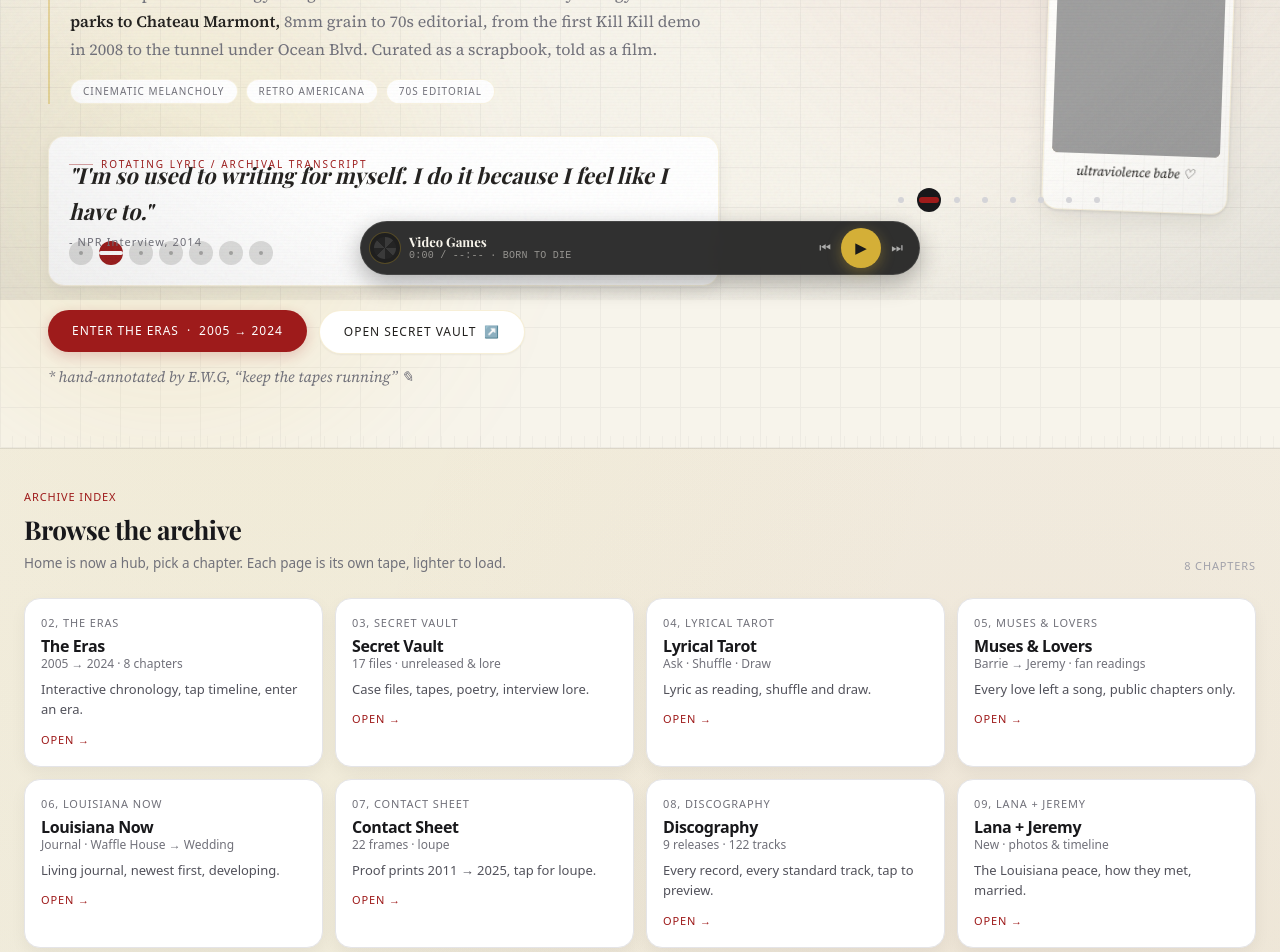
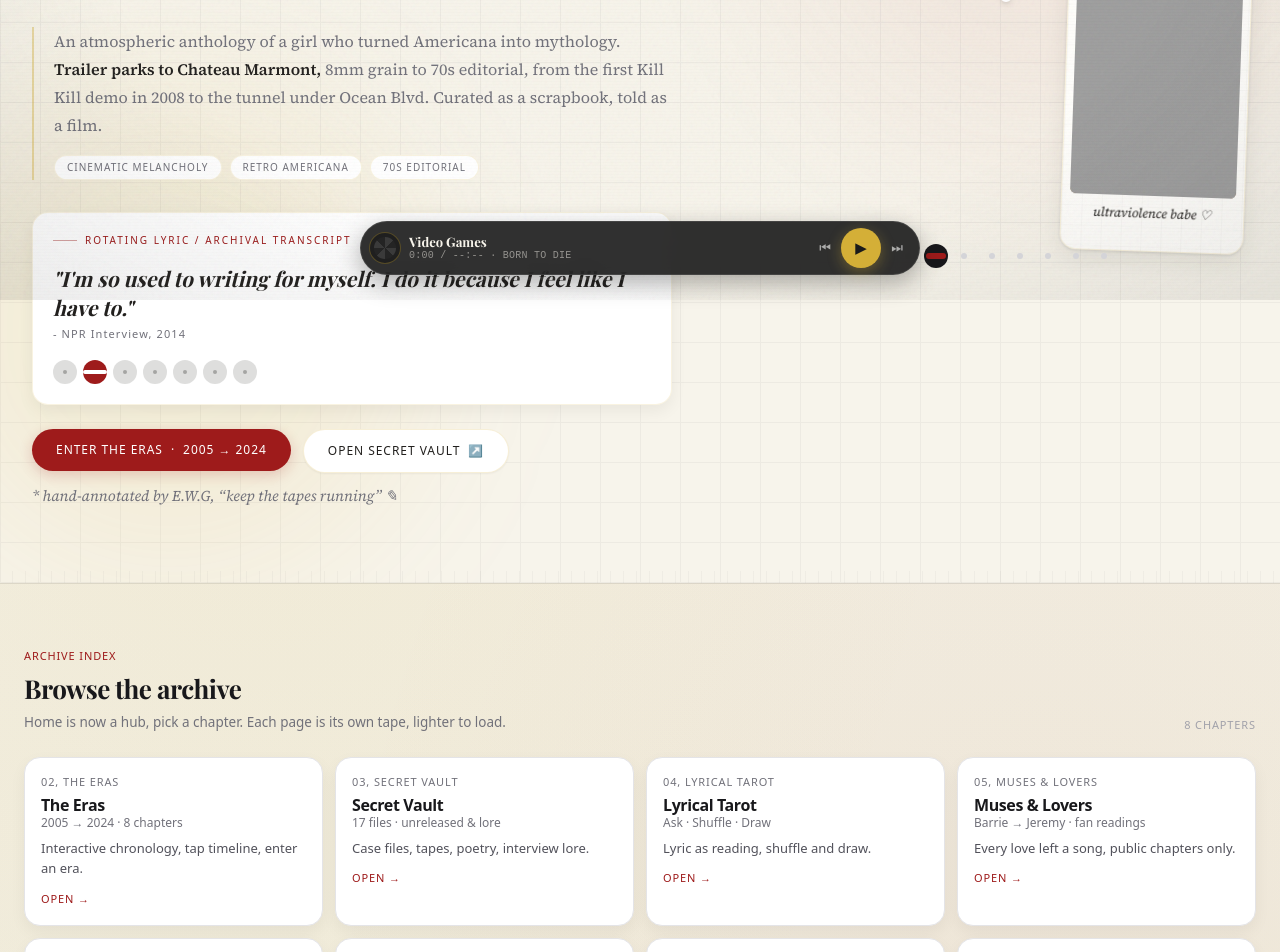
Before and after one commit to itswill00/lizzygrant, a React (Vite) app: page / in a window 1280 px wide. Shown: the part 500-1452 px from the top of the page. Built offline with nearby package versions, Linux system fonts and the light colour scheme; grey boxes are pictures that could not be loaded; a web font is replaced by a local one.

Commit message:
fix(layout): unify 1400px container, refine hero collage and desktop rhythm

```diff
--- a/src/App.jsx
+++ b/src/App.jsx
@@ -40,7 +40,7 @@ function Hub({ onNavigate }) {
     { href: '/jeremy', k: '09', label: 'Lana + Jeremy', sub: 'New · photos & timeline', desc: 'The Louisiana peace, how they met, married.' },
   ];
   return (
-    <section className="mx-auto max-w-[1400px] px-3 py-8 sm:px-4 md:px-6 md:py-10">
+    <section className="mx-auto max-w-[1400px] px-4 py-10 sm:px-6 sm:py-12 md:py-16">
       <div className="mb-6 flex items-end justify-between gap-3">
         <div>
           <div className="font-sans text-[11px] font-medium tracking-[0.08em] text-cherry">ARCHIVE INDEX</div>
@@ -141,7 +141,7 @@ export default function App() {
         <Suspense fallback={null}><DustCanvas /></Suspense>
         <ScrollProgress />
         <Navbar darkMode={darkMode} setDarkMode={setDarkMode} onNavigate={navigate} />
-        <div className="h-[56px] md:h-[64px] lg:h-[92px]" aria-hidden />
+        <div className="h-[82px] sm:h-[84px] md:h-[96px] lg:h-[124px]" aria-hidden />
         <main id="main">{renderRoute()}</main>
         <Footer />
         <AudioPlayer isPlaying={isPlaying} setIsPlaying={setIsPlaying} currentTrack={currentTrack} setCurrentTrack={setCurrentTrack} />
--- a/src/components/Discography.jsx
+++ b/src/components/Discography.jsx
@@ -10,7 +10,7 @@ export default function Discography({ setCurrentTrack, setIsPlaying }) {
   const totalSingles = discography.reduce((n, a) => n + a.tracks.filter((t) => t.s).length, 0);
 
   return (
-    <section id="discography" className="relative mx-auto max-w-[1400px] overflow-x-hidden px-3 py-8 sm:px-4 sm:py-12 md:px-6 md:py-16">
+    <section id="discography" className="relative mx-auto max-w-[1400px] overflow-x-hidden px-4 py-10 sm:px-6 sm:py-12 md:py-16">
       <div className="mb-6 sm:mb-8">
         <div className="font-sans text-[10px] tracking-[0.2em] text-cherry sm:text-[11px] sm:tracking-[0.08em]">08 · COMPLETE DISCOGRAPHY</div>
         <h2 className="mt-1.5 font-display text-[26px] font-bold leading-none tracking-[-0.02em] text-espresso dark:text-parchment sm:mt-2 sm:text-[34px] md:text-[48px]">
@@ -23,7 +23,7 @@ export default function Discography({ setCurrentTrack, setIsPlaying }) {
         </p>
       </div>
 
-      <div className="mx-auto flex max-w-[900px] flex-col gap-2.5 sm:gap-3">
+      <div className="mx-auto flex max-w-[1040px] flex-col gap-2.5 sm:gap-3">
         {discography.map((album, ai) => {
           const open = openId === album.id;
           return (
@@ -112,7 +112,7 @@ export default function Discography({ setCurrentTrack, setIsPlaying }) {
         })}
       </div>
 
-      <p className="mx-auto mt-6 max-w-[900px] text-center font-sans text-[10px] tracking-[0.14em] text-zinc-500/60">
+      <p className="mx-auto mt-6 max-w-[1040px] text-center font-sans text-[10px] tracking-[0.14em] text-zinc-500/60">
         STANDARD EDITIONS / PREVIEWS ARE 30S / FULL SONGS BELONG TO THEIR OWNERS
       </p>
     </section>
--- a/src/components/Footer.jsx
+++ b/src/components/Footer.jsx
@@ -10,7 +10,7 @@ export default function Footer() {
       {/* top delicate hairline */}
       <div className="h-px w-full bg-gradient-to-r from-transparent via-[#D4AF37]/30 to-transparent" />
 
-      <div className="mx-auto max-w-[1400px] px-4 py-10 sm:px-6 sm:py-12 md:px-6">
+      <div className="mx-auto max-w-[1400px] px-4 py-10 sm:px-6 sm:py-12 md:px-6 md:py-16">
         <div className="grid gap-8 md:grid-cols-[1.2fr_1fr_0.9fr] md:gap-10">
           {/* left, back flap */}
           <div className="min-w-0">
--- a/src/components/Gallery.jsx
+++ b/src/components/Gallery.jsx
@@ -37,7 +37,7 @@ export default function Gallery() {
   const frame = lightbox !== null ? filtered[lightbox] : null;
 
   return (
-    <section id="gallery" className="relative mx-auto max-w-[1400px] overflow-x-hidden px-3 py-8 sm:px-4 sm:py-12 md:px-6 md:py-16">
+    <section id="gallery" className="relative mx-auto max-w-[1400px] overflow-x-hidden px-4 py-10 sm:px-6 sm:py-12 md:py-16">
       <div className="mb-6 sm:mb-8">
         <div className="font-sans text-[10px] tracking-[0.2em] text-cherry sm:text-[11px] sm:tracking-[0.08em]">07 · CONTACT SHEET</div>
         <h2 className="mt-1.5 font-display text-[26px] font-bold leading-none tracking-[-0.02em] text-espresso dark:text-parchment sm:mt-2 sm:text-[34px] md:text-[48px]">
--- a/src/components/Hero.jsx
+++ b/src/components/Hero.jsx
@@ -59,9 +59,9 @@ export default function Hero({ isPlaying, setIsPlaying, currentTrack, setCurrent
         className="pointer-events-none absolute -left-20 bottom-0 h-[300px] w-[300px] rounded-full bg-brass/10 blur-[60px] dark:bg-brass/5 sm:h-[500px] sm:w-[500px] sm:blur-[80px]"
       />
       {/* floating vinyl 3D object behind collage */}
-      <FloatingVinyl size={280} className="-left-24 top-16 hidden opacity-50 md:block lg:left-auto lg:-right-10 lg:top-8 lg:opacity-70" />
+      <FloatingVinyl size={280} className="-left-24 top-16 hidden opacity-50 md:block lg:left-auto lg:-right-6 xl:-right-10 lg:top-8 lg:opacity-60 xl:opacity-70" />
 
-      <div className="mx-auto grid max-w-[1600px] grid-cols-1 gap-6 px-6 py-6 sm:gap-8 sm:py-10 lg:grid-cols-12 lg:gap-12 lg:items-start lg:px-8 xl:px-12 lg:py-12">
+      <div className="mx-auto grid max-w-[1400px] grid-cols-1 gap-6 px-4 py-8 sm:gap-8 sm:px-6 sm:py-12 md:py-16 lg:grid-cols-12 lg:gap-10 lg:items-start lg:px-6 xl:px-8">
         {/* LEFT - Typography */}
         <div className="relative min-w-0 lg:col-span-7 xl:col-span-7">
           <div className="font-sans text-[10px] tracking-[0.2em] text-cherry sm:text-[11px] sm:tracking-[0.08em]">01 · COVER</div>
@@ -96,7 +96,7 @@ export default function Hero({ isPlaying, setIsPlaying, currentTrack, setCurrent
             </div>
           </div>
 
-          <div className="mt-6 max-w-[720px] border-l-2 border-brass/40 pl-3 dark:border-brass/30 sm:mt-8 sm:pl-5">
+          <div className="mt-6 max-w-[640px] border-l-2 border-brass/40 pl-3 dark:border-brass/30 sm:mt-8 sm:pl-5">
             <p className="font-body text-[15px] leading-[1.75] text-zinc-500 dark:text-parchment/70 sm:text-[16px]">
               An atmospheric anthology of a girl who turned Americana into mythology.
               <span className="font-semibold text-espresso dark:text-parchment"> Trailer parks to Chateau Marmont, </span>
@@ -110,14 +110,14 @@ export default function Hero({ isPlaying, setIsPlaying, currentTrack, setCurrent
             </div>
           </div>
 
-          {/* rotating quote - fixed height, no push */}
-          <div className="mt-6 flex h-[160px] max-w-[720px] flex-col rounded-2xl border border-[#D4AF37]/15 bg-white p-4 shadow-[0_6px_16px_rgba(0,0,0,0.06)] dark:border-[#F7F4EB]/10 dark:bg-noir-soft sm:mt-8 sm:h-[150px] sm:p-5">
+          {/* rotating quote - generous height so descenders never clip */}
+          <div className="mt-6 flex min-h-[170px] max-w-[640px] flex-col justify-between rounded-2xl border border-[#D4AF37]/15 bg-white p-4 shadow-[0_6px_16px_rgba(0,0,0,0.06)] dark:border-[#F7F4EB]/10 dark:bg-noir-soft sm:mt-8 sm:min-h-[165px] sm:p-5 lg:min-h-[180px]">
             <div className="mb-2 flex shrink-0 items-center gap-2 font-sans text-[9px] tracking-[0.08em] text-cherry sm:text-[10px] sm:tracking-[0.2em]">
               <span className="inline-block h-px w-4 bg-cherry/40 sm:w-6" />
               ROTATING LYRIC / ARCHIVAL TRANSCRIPT
             </div>
-            {/* text stage, fixed height, centered, no grow */}
-            <div className="relative flex h-[90px] flex-col justify-center sm:h-[80px]">
+            {/* text stage, flexible and centered */}
+            <div className="relative flex min-h-[92px] sm:min-h-[86px] lg:min-h-[96px] flex-col justify-center py-1">
               <AnimatePresence mode="wait">
                 <motion.div
                   key={qIndex}
@@ -127,7 +127,7 @@ export default function Hero({ isPlaying, setIsPlaying, currentTrack, setCurrent
                   transition={{ duration: 0.3, ease: 'easeOut' }}
                   className="absolute inset-0 flex flex-col justify-center"
                 >
-                  <p className="font-display text-[18px] italic leading-relaxed text-espresso dark:text-parchment sm:text-[20px] md:text-[22px]">
+                  <p className="font-display text-[17px] italic leading-snug text-espresso dark:text-parchment sm:text-[19px] md:text-[20px] lg:text-[21px]">
                     {quotes[qIndex].text}
                   </p>
                   <p className="mt-1 font-sans text-[10px] tracking-widest text-zinc-500 dark:text-parchment/60 sm:text-[11px]">
@@ -136,7 +136,7 @@ export default function Hero({ isPlaying, setIsPlaying, currentTrack, setCurrent
                 </motion.div>
               </AnimatePresence>
             </div>
-            <div className="flex shrink-0 gap-1.5 pt-3">
+            <div className="flex shrink-0 gap-1.5 pt-2">
               {quotes.map((_, i) => (
                 <button
                   key={i}
@@ -263,7 +263,7 @@ export default function Hero({ isPlaying, setIsPlaying, currentTrack, setCurrent
             </motion.div>
             </Tilt>
             {/* dots, below card on mobile, absolute on desktop */}
-            <div className="flex justify-center gap-1 mt-3 md:absolute md:bottom-2 md:left-1/2 md:z-30 md:mt-0 md:-translate-x-1/2">
+            <div className="flex justify-center gap-1 mt-3 md:absolute md:bottom-0 md:left-1/2 md:z-30 md:mt-0 md:-translate-x-1/2">
               {eras.map((e, i) => (
                 <button
                   key={e.id}
@@ -281,7 +281,7 @@ export default function Hero({ isPlaying, setIsPlaying, currentTrack, setCurrent
               initial={{ rotate: 3, y: 20, opacity: 0 }}
               animate={{ rotate: 2, y: 0, opacity: 1 }}
               transition={{ duration: 0.9, delay: 0.3 }}
-              className="hidden rounded-2xl paper border border-[#D4AF37]/15 p-2 pb-7 shadow-[0_8px_20px_rgba(0,0,0,0.1)] transition-all duration-300 hover:rotate-[-0.8deg] hover:shadow-[0_12px_24px_rgba(0,0,0,0.14)] md:absolute md:bottom-2 md:right-2 md:block md:w-[42%] lg:right-0 lg:w-[40%]"
+              className="hidden rounded-2xl paper border border-[#D4AF37]/15 p-2 pb-7 shadow-[0_8px_20px_rgba(0,0,0,0.1)] transition-all duration-300 hover:rotate-[-0.8deg] hover:shadow-[0_12px_24px_rgba(0,0,0,0.14)] md:absolute md:bottom-4 md:right-1 md:block md:w-[38%] lg:right-0 lg:w-[38%]"
             >
               <div className="tape -top-2 left-1/2 hidden w-12 -translate-x-1/2 rotate-[2deg] md:block" />
               <div className="aspect-[3/4] overflow-hidden rounded-md bg-[#8B7355]">
--- a/src/components/Timeline.jsx
+++ b/src/components/Timeline.jsx
@@ -10,7 +10,7 @@ export default function Timeline({ setCurrentTrack, setIsPlaying }) {
   const scrollRef = useRef(null);
 
   return (
-    <section id="timeline" className="relative mx-auto max-w-[1400px] overflow-x-hidden px-3 py-8 sm:px-4 sm:py-12 md:px-6 md:py-16">
+    <section id="timeline" className="relative mx-auto max-w-[1400px] overflow-x-hidden px-4 py-10 sm:px-6 sm:py-12 md:py-16">
       <div className="mb-6 flex flex-wrap items-end justify-between gap-3 sm:mb-8 sm:gap-4">
         <div className="min-w-0">
           <div className="font-sans text-[10px] tracking-[0.2em] text-cherry sm:text-[11px] sm:tracking-[0.08em]">02 · INTERACTIVE CHRONOLOGY</div>
@@ -27,7 +27,7 @@ export default function Timeline({ setCurrentTrack, setIsPlaying }) {
         </div>
       </div>
 
-      <div className="grid grid-cols-1 gap-4 sm:gap-6 lg:grid-cols-[300px_1fr]">
+      <div className="grid grid-cols-1 gap-4 sm:gap-6 lg:grid-cols-[330px_1fr] lg:gap-8">
         {/* Timeline nav - horizontal on mobile, vertical on desktop */}
         <div className="relative min-w-0">
           {/* vertical line - desktop only */}
@@ -115,7 +115,7 @@ export default function Timeline({ setCurrentTrack, setIsPlaying }) {
               </div>
             </div>
 
-            <div className="grid gap-5 p-3 sm:gap-6 sm:p-5 md:p-7 lg:grid-cols-[1.4fr_0.9fr]">
+            <div className="grid gap-5 p-3 sm:gap-6 sm:p-5 md:p-7 lg:grid-cols-[1.3fr_0.9fr]">
               <div className="min-w-0">
                 <h3 className="font-display text-[24px] font-bold leading-none tracking-[-0.02em] text-espresso dark:text-parchment sm:text-[30px] md:text-[36px]">
                   {active.title}
```
